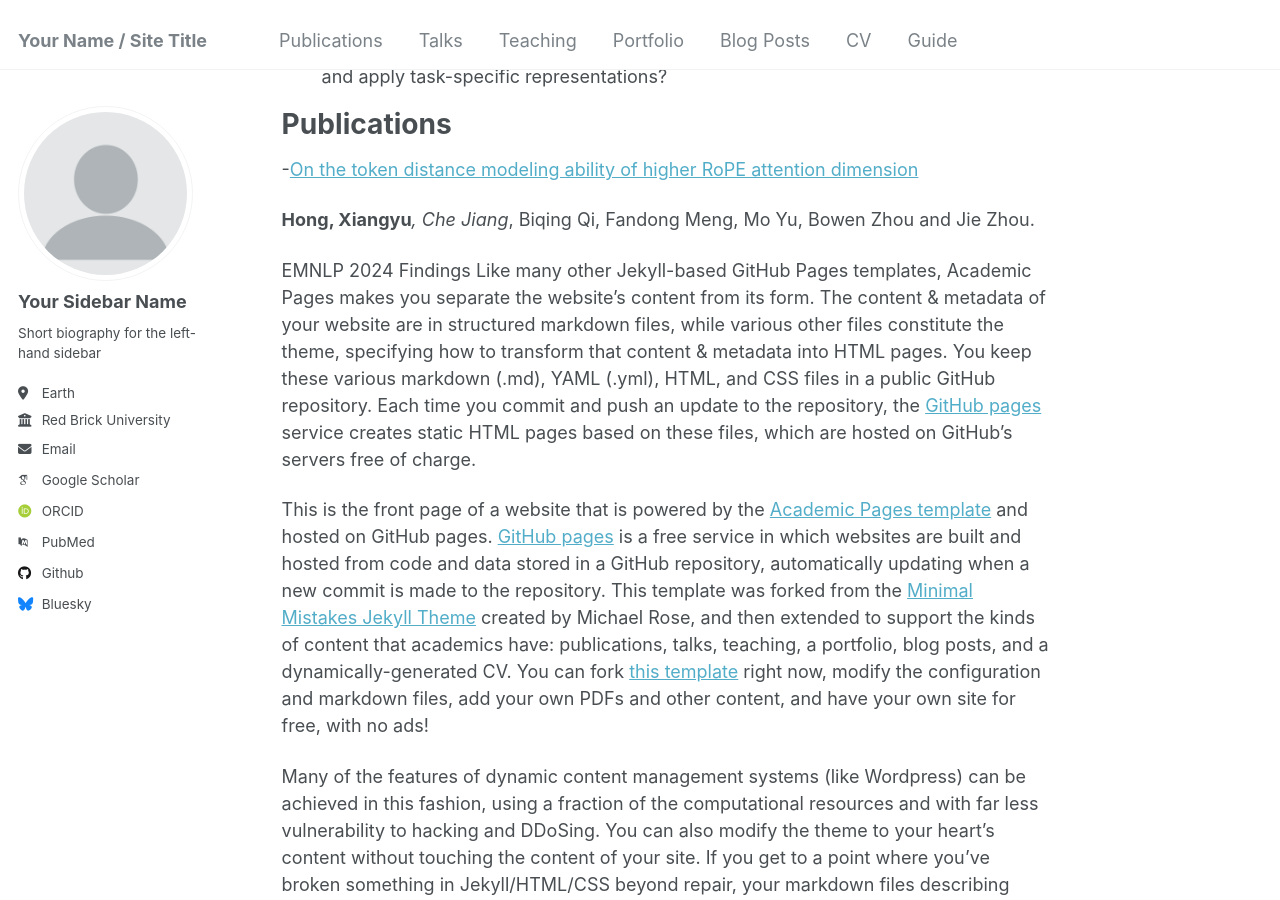
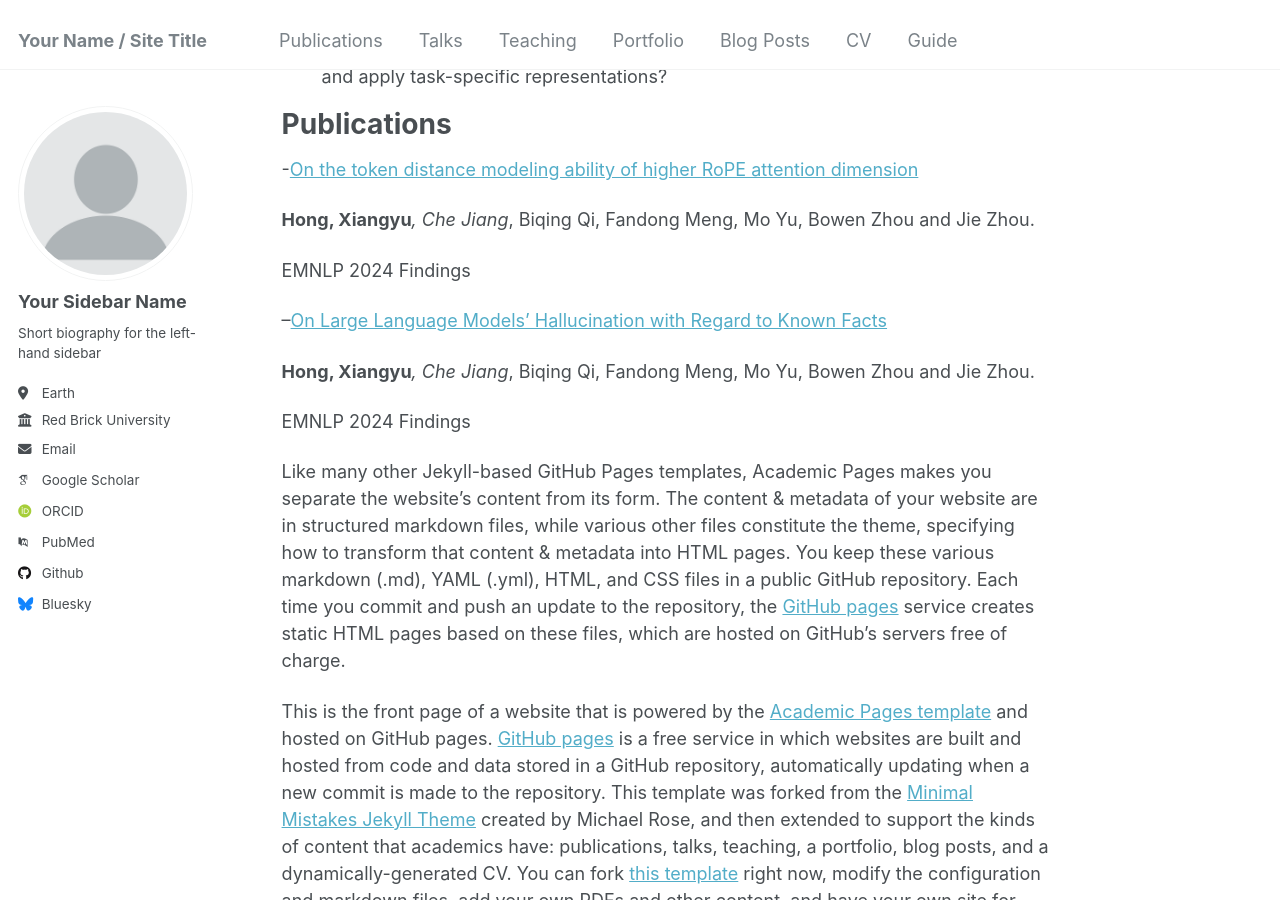
Before and after one commit to lilhongxy/lilhongxy.github.io, a Jekyll site: the page built from _pages/about.md, in a window 1280 px wide and 900 px high, scrolled down 439 px. Built offline with Jekyll 4.4.1, drawn with Linux system fonts in a browser that asks for light colours; some web fonts are replaced.

Commit message:
Update about.md

```diff
--- a/_pages/about.md
+++ b/_pages/about.md
@@ -19,11 +19,19 @@ My research interests focus on understanding the inner workings of large languag
 
 Publications
 ======
--[On the token distance modeling ability of higher RoPE attention dimension]([https://pages.github.com/](https://arxiv.org/pdf/2410.08703))
+-[On the token distance modeling ability of higher RoPE attention dimension]([https://arxiv.org/pdf/2410.08703])
 
 **Hong, Xiangyu***, Che Jiang*, Biqing Qi, Fandong Meng, Mo Yu, Bowen Zhou and Jie Zhou.
 
 EMNLP 2024 Findings
+
+--[On Large Language Models’ Hallucination with Regard to Known Facts]([https://pages.github.com/](https://arxiv.org/pdf/2410.08703))
+
+**Hong, Xiangyu***, Che Jiang*, Biqing Qi, Fandong Meng, Mo Yu, Bowen Zhou and Jie Zhou.
+
+EMNLP 2024 Findings
+
+
 Like many other Jekyll-based GitHub Pages templates, Academic Pages makes you separate the website's content from its form. The content & metadata of your website are in structured markdown files, while various other files constitute the theme, specifying how to transform that content & metadata into HTML pages. You keep these various markdown (.md), YAML (.yml), HTML, and CSS files in a public GitHub repository. Each time you commit and push an update to the repository, the [GitHub pages](https://pages.github.com/) service creates static HTML pages based on these files, which are hosted on GitHub's servers free of charge.
 
 
```
